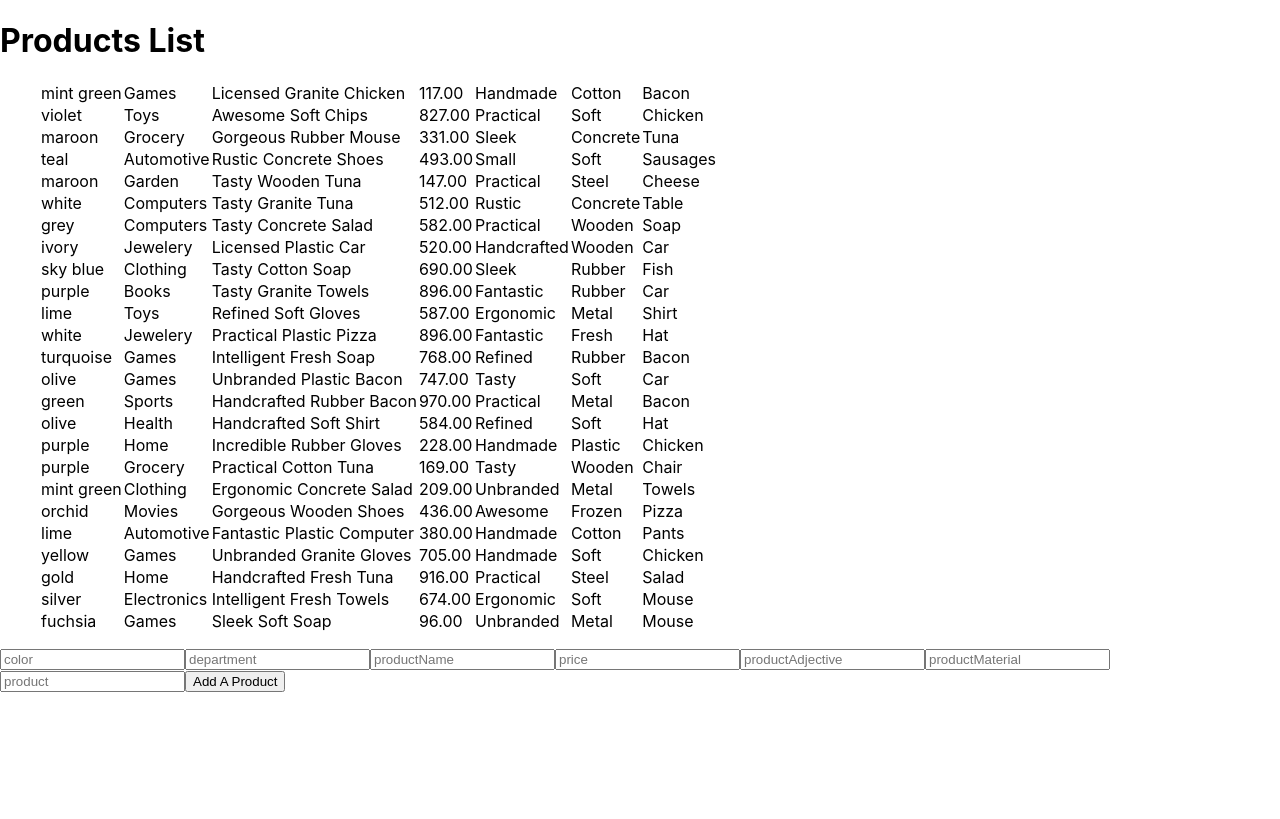
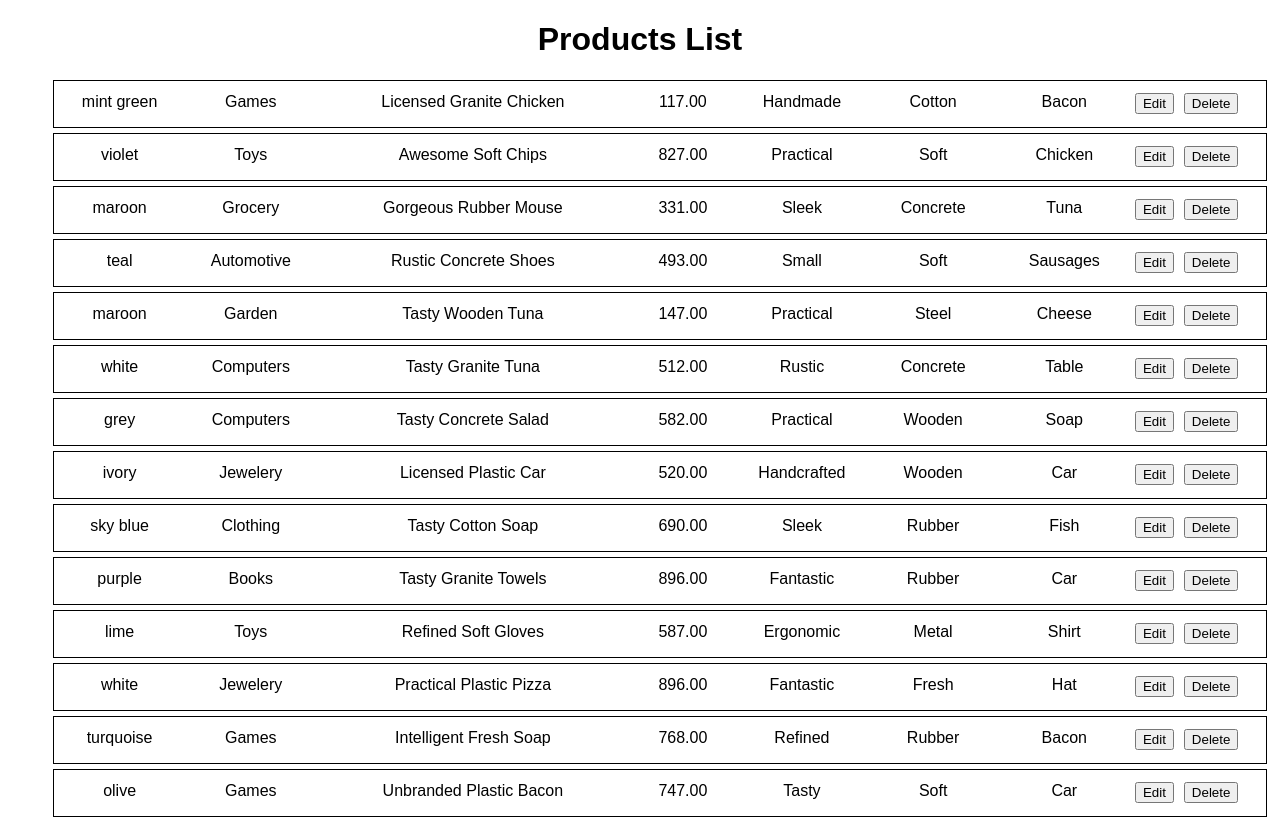
Before and after one commit to jujopico/Products-List, a React (Create React App) app: page / in a window 1280 px wide. Shown: the top 819 px of the page. Built offline with nearby package versions, Linux system fonts and the light colour scheme.

Commit message:
add some css

```diff
--- a/src/App.css
+++ /dev/null
@@ -1,38 +0,0 @@
-.App {
-  text-align: center;
-}
-
-.App-logo {
-  height: 40vmin;
-  pointer-events: none;
-}
-
-@media (prefers-reduced-motion: no-preference) {
-  .App-logo {
-    animation: App-logo-spin infinite 20s linear;
-  }
-}
-
-.App-header {
-  background-color: #282c34;
-  min-height: 100vh;
-  display: flex;
-  flex-direction: column;
-  align-items: center;
-  justify-content: center;
-  font-size: calc(10px + 2vmin);
-  color: white;
-}
-
-.App-link {
-  color: #61dafb;
-}
-
-@keyframes App-logo-spin {
-  from {
-    transform: rotate(0deg);
-  }
-  to {
-    transform: rotate(360deg);
-  }
-}
--- a/src/component/App.js
+++ b/src/component/App.js
@@ -2,6 +2,7 @@ import React from 'react';
 import sampleProducts from '../sample-products'
 import Product from './Product'
 import AddProductForm from './AddProductForm'
+import '.././'
 
 class App extends React.Component {
   state = {
--- a/src/component/Product.js
+++ b/src/component/Product.js
@@ -4,15 +4,21 @@ class Product extends React.Component {
   render(){
     const {color, department, productName, price, productAdjective, productMaterial, product} = this.props.details
     return(
-      <tr className="productsTable">
-        <td>{color}</td>
-        <td>{department}</td>
-        <td>{productName}</td>
-        <td>{price}</td>
-        <td>{productAdjective}</td>
-        <td>{productMaterial}</td>
-        <td>{product}</td>
-      </tr>
+      <div className="productsDetails">
+        <table className="productsTable">
+          <tr>
+            <td width="10%">{color}</td>
+            <td width="10%">{department}</td>
+            <td width="25%">{productName}</td>
+            <td width="8%">{price}</td>
+            <td width="10%">{productAdjective}</td>
+            <td width="10%">{productMaterial}</td>
+            <td width="10%">{product}</td>
+            <td className="edit-btn"><button>Edit</button></td>
+            <td className="delete-btn"><button>Delete</button></td>
+          </tr>
+        </table>
+      </div>
     )
   }
 }
--- a/src/index.css
+++ b/src/index.css
@@ -1,13 +1,30 @@
 body {
-  margin: 0;
-  font-family: -apple-system, BlinkMacSystemFont, 'Segoe UI', 'Roboto', 'Oxygen',
-    'Ubuntu', 'Cantarell', 'Fira Sans', 'Droid Sans', 'Helvetica Neue',
-    sans-serif;
-  -webkit-font-smoothing: antialiased;
-  -moz-osx-font-smoothing: grayscale;
+  font-family: sans-serif;
 }
 
-code {
-  font-family: source-code-pro, Menlo, Monaco, Consolas, 'Courier New',
-    monospace;
+.productsList {
+  text-align: center;
 }
+
+.productsTable {
+  display: flex;
+  justify-content: center;
+}
+
+table {
+  border: 1px solid black;
+  align-items: center;
+  height: 3rem;
+  margin: 5px;
+}
+
+tr {
+  width: 100%;
+  display: flex;
+  overflow: hidden;
+  flex-wrap: wrap;
+}
+
+td {
+  padding: 5px;
+}
```
